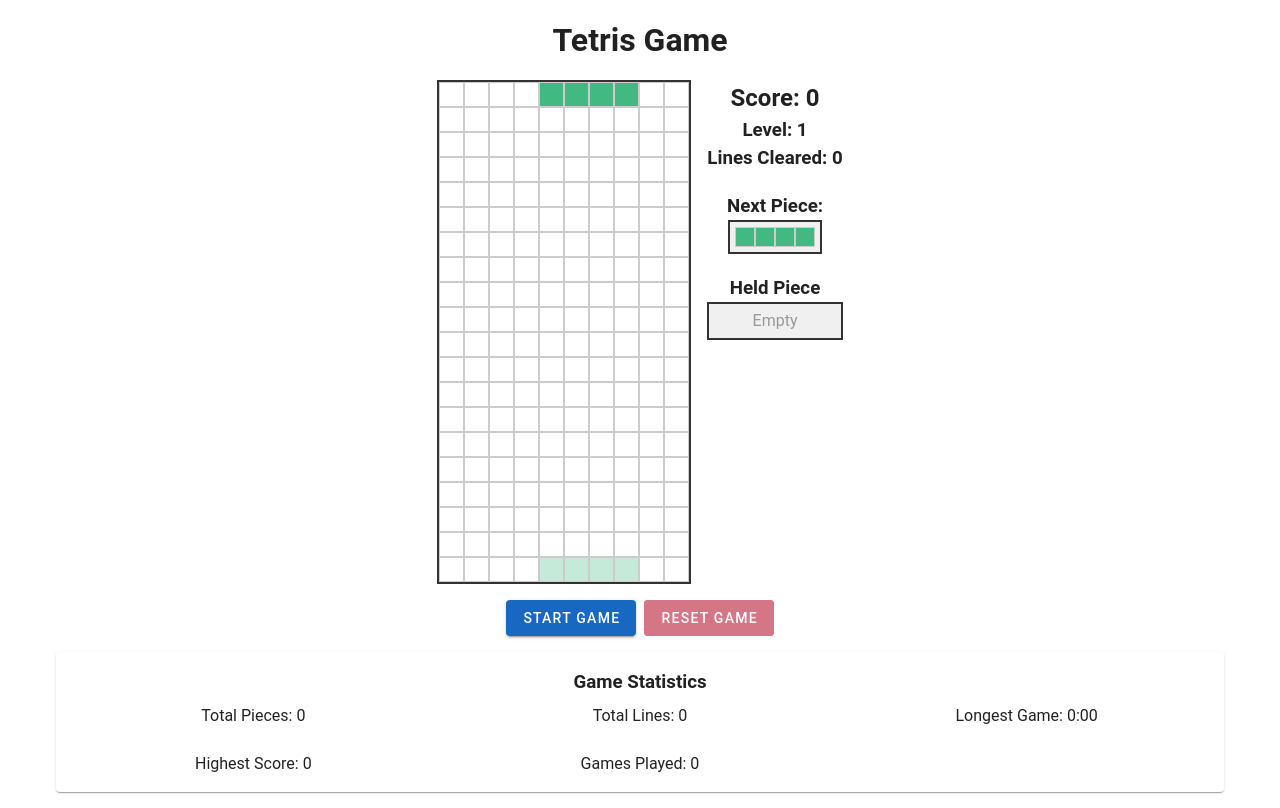
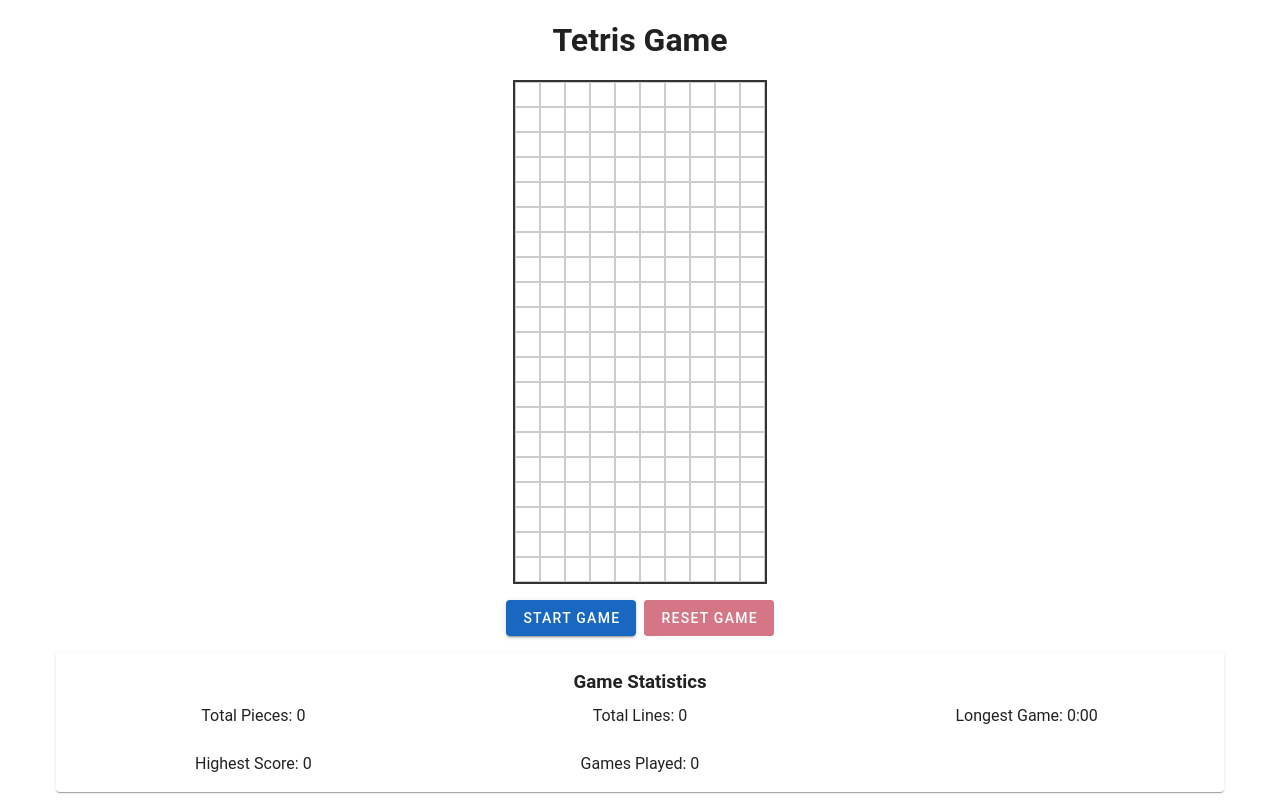
Before and after one commit to ChinHongTan/Tetris-game-Vue, a Vue app: page / in a window 1280 px wide. Built offline with nearby package versions, Linux system fonts and the light colour scheme.

Commit message:
Fix: Fixed the error that games would show tetris pieces and correcponding ghost pieces even before game starts.

```diff
--- a/src/views/HomeView.vue
+++ b/src/views/HomeView.vue
@@ -3,15 +3,15 @@
     <h1 class="mb-4">Tetris Game</h1>
     <div class="d-flex justify-center mb-4">
       <tetris-board :board="gameBoard" />
-      <div class="ml-4">
+      <div class="ml-4" v-if="hasGameStarted">
         <h2>Score: {{ score }}</h2>
         <h3>Level: {{ level }}</h3>
         <h3>Lines Cleared: {{ linesCleared }}</h3>
-        <h3 v-if="isGameOver" class="error--text">Game Over</h3>
         <next-piece-preview :piece="nextPiece" />
         <held-piece-preview :piece="heldPiece" />
       </div>
     </div>
+    <h3 v-if="isGameOver" class="error--text">Game Over</h3>
     <v-btn @click="handleGameControl" color="primary" class="mr-2">{{
       gameControlButtonText
     }}</v-btn>
@@ -77,6 +77,7 @@ export default defineComponent({
     const level = ref(1)
     const linesCleared = ref(0)
     let gameLoop: number | null = null
+    const isGameActive = computed(() => hasGameStarted.value && !isGameOver.value)
 
     // Game stats
     const defaultGameStats: GameStats = {
@@ -103,6 +104,7 @@ export default defineComponent({
 
     const gameBoard = computed(() => {
       const newBoard = board.value.map((row) => [...row])
+      if (!isGameActive.value) return newBoard
       const ghostPosition = calculateGhostPosition()
       currentPiece.value.forEach((row: number[], y: number) => {
         row.forEach((cell: number, x: number) => {
@@ -429,7 +431,8 @@ export default defineComponent({
       linesCleared,
       heldPiece,
       gameStats,
-      formatTime
+      formatTime,
+      isGameActive
     }
   }
 })
```
